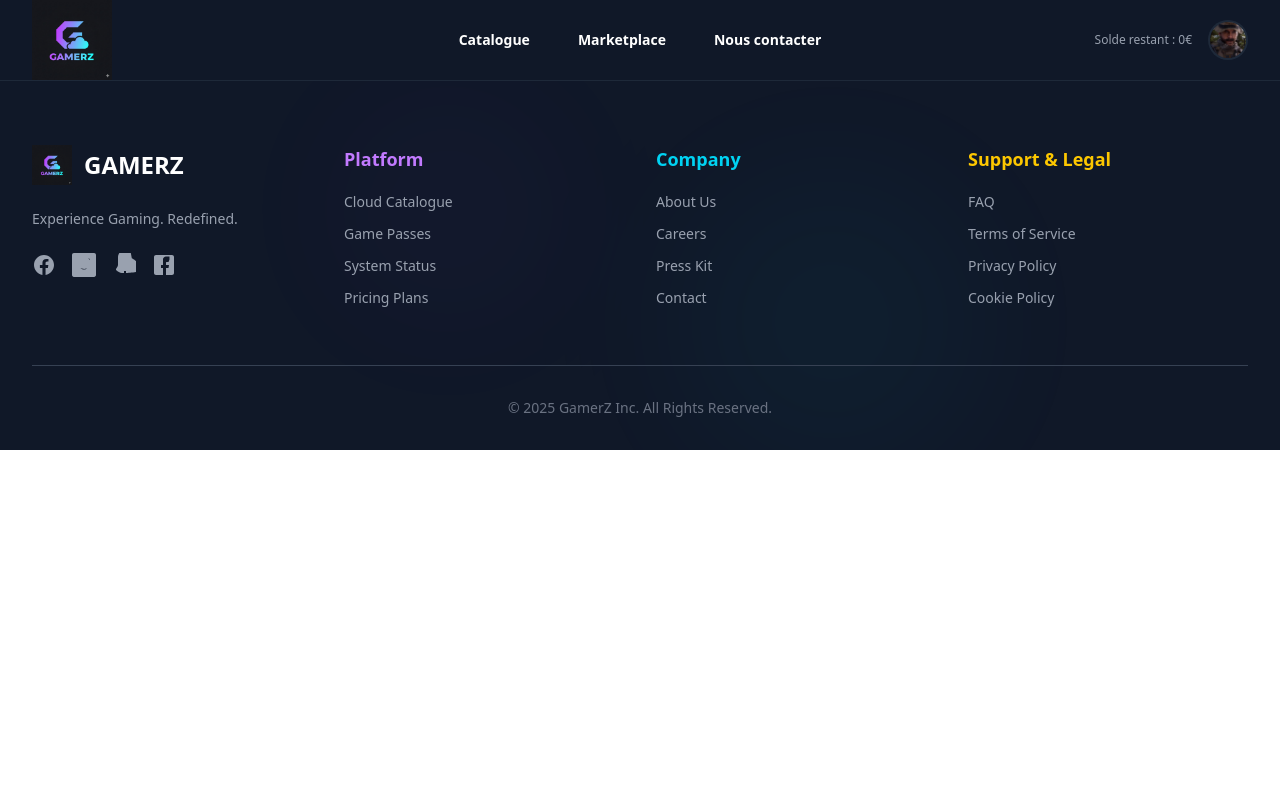
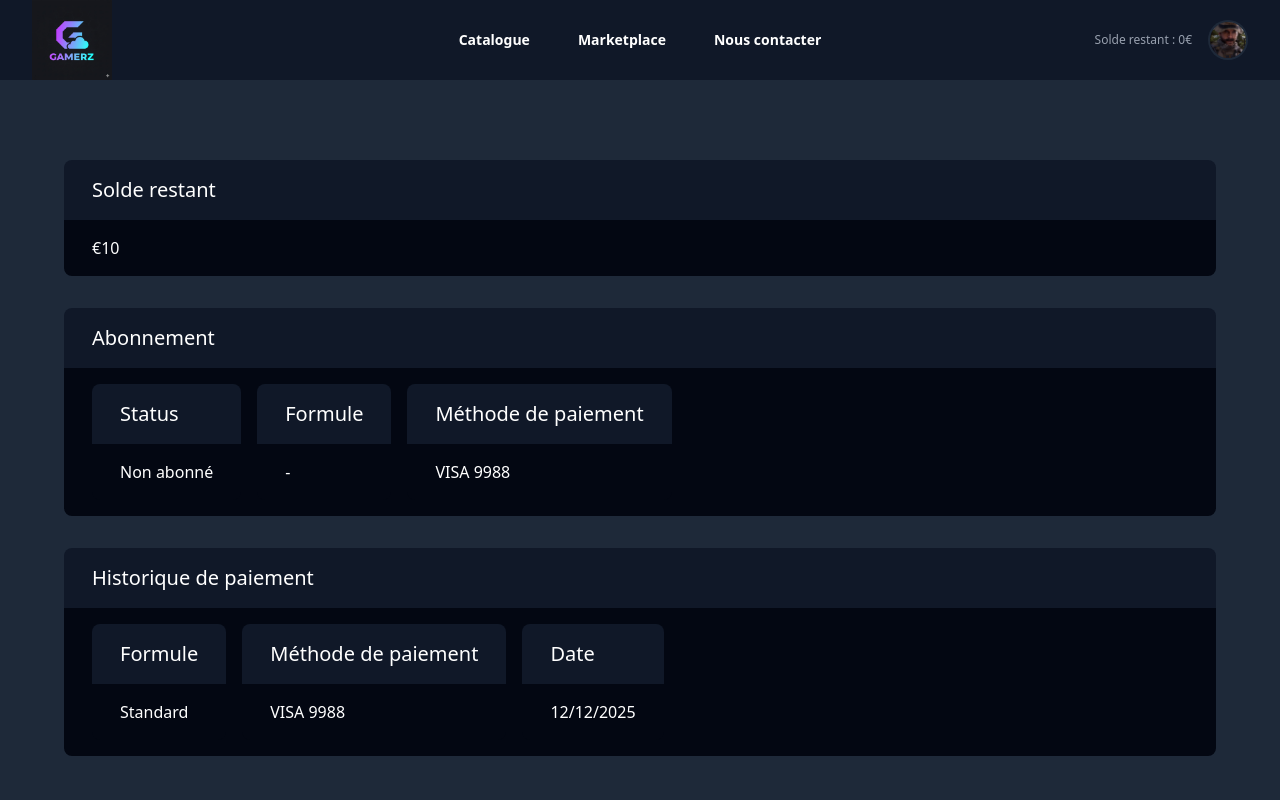
Before and after one commit to ERP-CNAM/gamers, an Angular app: page /subscribe in a window 1280 px wide. Before the commit this address led to /. Shown: the top 800 px of the page. Built offline with nearby package versions, Linux system fonts and the light colour scheme.

Commit message:
Subscribe page with a card component

```diff
--- a/src/app/app.routes.ts
+++ b/src/app/app.routes.ts
@@ -1,8 +1,10 @@
 import { Routes } from '@angular/router';
 import { Loginpage } from './loginpage/loginpage';
 import { Homepage } from './homepage/homepage';
+import { Subscribepage } from './subscribepage/subscribepage';
 
 export const routes: Routes = [
   { path: '', component: Homepage },
   { path: 'login', component: Loginpage },
+  { path: 'subscribe', component: Subscribepage },
 ];
--- a/src/app/subscribepage/subscribepage.html
+++ b/src/app/subscribepage/subscribepage.html
@@ -1 +1,23 @@
-<p>subscribepage works!</p>
+<div class="h-screen w-full bg-gray-800">
+    <div class="max-w-6xl mx-auto pt-20 pb-4">
+        <app-card title="Solde restant" info="€10"></app-card>
+    </div>
+    <div class="max-w-6xl mx-auto py-4">
+        <app-card title="Abonnement">
+            <div class="flex gap-4">
+                <app-card title="Status" info="Non abonné"></app-card>
+                <app-card title="Formule" info="-"></app-card>
+                <app-card title="Méthode de paiement" info="VISA 9988"></app-card>
+            </div>
+        </app-card>
+    </div>
+    <div class="max-w-6xl mx-auto py-4">
+        <app-card title="Historique de paiement">
+            <div class="flex gap-4">
+                <app-card title="Formule" info="Standard"></app-card>
+                <app-card title="Méthode de paiement" info="VISA 9988"></app-card>
+                <app-card title="Date" info="12/12/2025"></app-card>
+            </div>
+        </app-card>
+    </div>
+</div>
--- a/src/app/subscribepage/subscribepage.ts
+++ b/src/app/subscribepage/subscribepage.ts
@@ -1,8 +1,9 @@
 import { Component } from '@angular/core';
+import { Card } from "../../components/card/card";
 
 @Component({
   selector: 'app-subscribepage',
-  imports: [],
+  imports: [Card],
   templateUrl: './subscribepage.html',
   styleUrl: './subscribepage.css',
 })
--- /dev/null
+++ b/src/components/card/card.html
@@ -0,0 +1,10 @@
+<div class="flex-1 min-w-0">
+    <div class="bg-gray-900 px-7 py-4 rounded-t-lg text-white text-xl">{{title}}</div>
+    <div class="bg-gray-950 px-7 py-4 rounded-b-lg text-white">
+        @if (info) {
+            {{info}}
+        } @else {
+            <ng-content></ng-content>
+        }
+    </div>
+</div>
```
Also changed, not shown: src/components/card/card.ts (added, +14 -0 lines), src/components/card/card.css (added), 1 other file (tests, documents, lock files or other folders).
